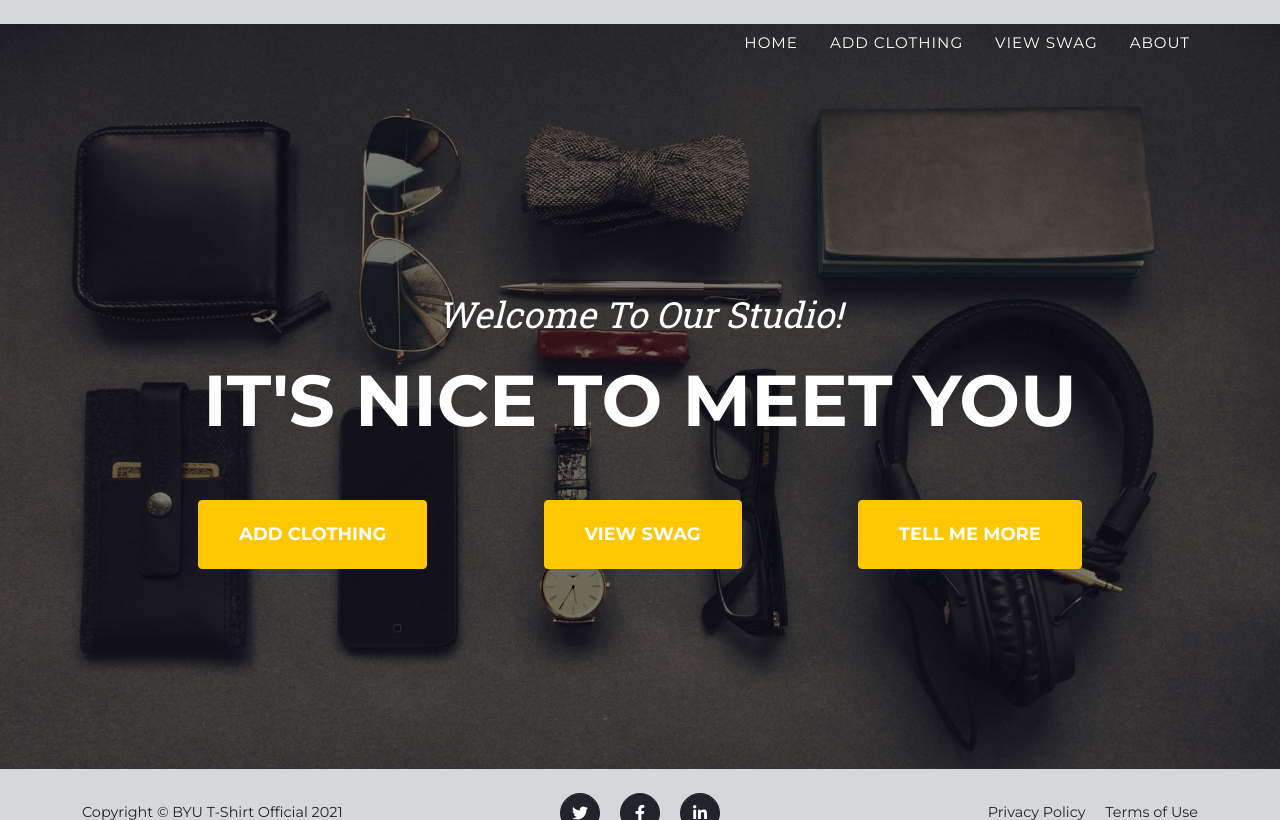
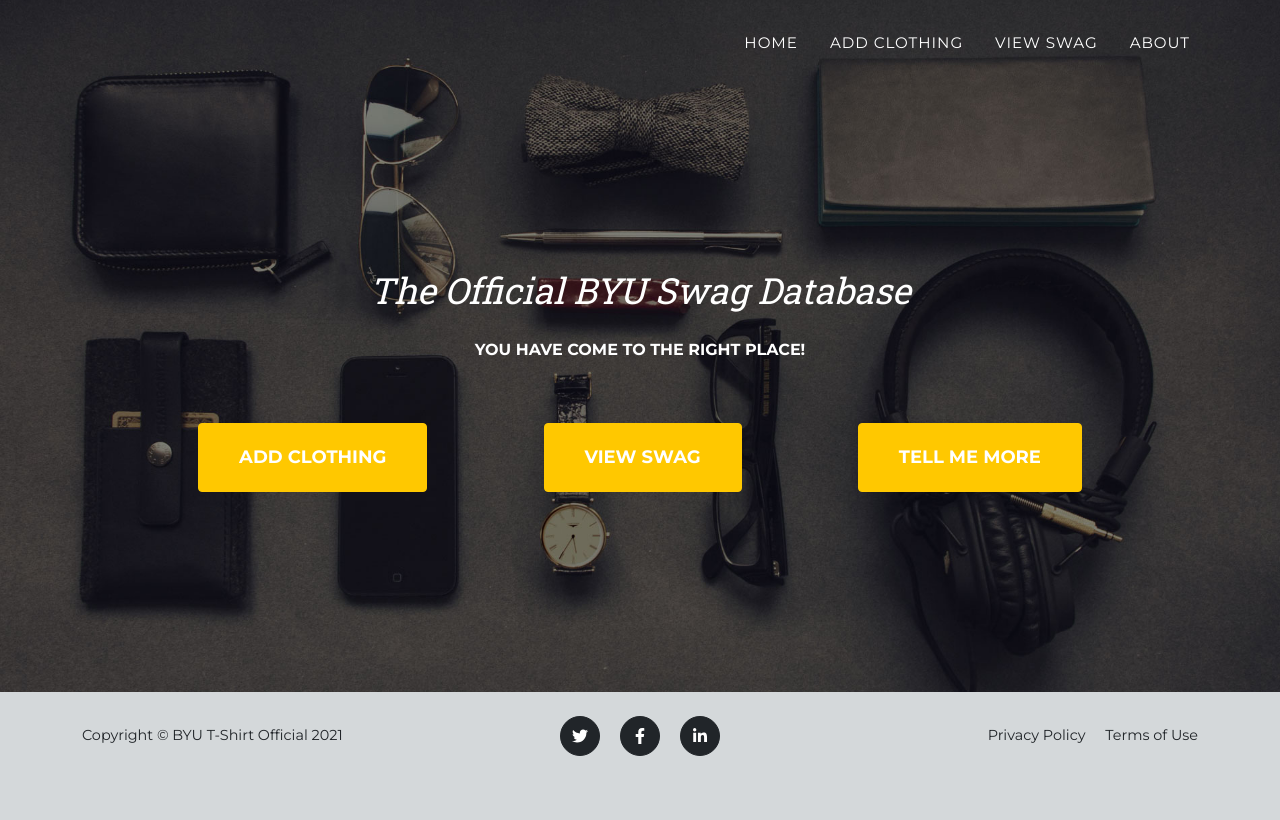
Before and after one commit to jacobpoor98/BYUTSHIRT4.0, a Django app: page / in a window 1280 px wide. Shown: the top 820 px of the page. After the commit the page ends 756 px from the top, so only its background shows below. Run offline with Django 3.2, Linux system fonts and the light colour scheme; some libraries are stand-ins or nearby versions.

Commit message:
added by ryan

```diff
--- a/templates/RanktShirts/index.html
+++ b/templates/RanktShirts/index.html
@@ -4,8 +4,8 @@
     <!-- Masthead-->
     <header class="masthead">
         <div class="container">
-            <div class="masthead-subheading">Welcome To Our Studio!</div>
-            <div class="masthead-heading text-uppercase">It's Nice To Meet You</div>
+            <div class="masthead-subheading">The Official BYU Swag Database</div>
+            <div class="masthead-heading text-uppercase"><h6>You have come to the right place!</h6></div>
             <div style="display: flex; justify-content: space-evenly">
                 <a class="btn btn-primary btn-xl text-uppercase" href="{% url 'add' %}">Add Clothing</a>
                 <a class="btn btn-primary btn-xl text-uppercase" href="{% url 'ranking' %}">View Swag</a>
--- a/templates/base.html
+++ b/templates/base.html
@@ -34,8 +34,8 @@
                         <li class="nav-item"><a class="nav-link" href="{% url 'about' %}">About</a></li>
                     </ul>
                 </div>
-            </div><br>
-        </nav><br>
+            </div>
+        </nav>
           {%block content%} {% endblock %}
           {% comment %} Takes you back to the index page {% endcomment %}
           <footer class="footer py-4">
```
